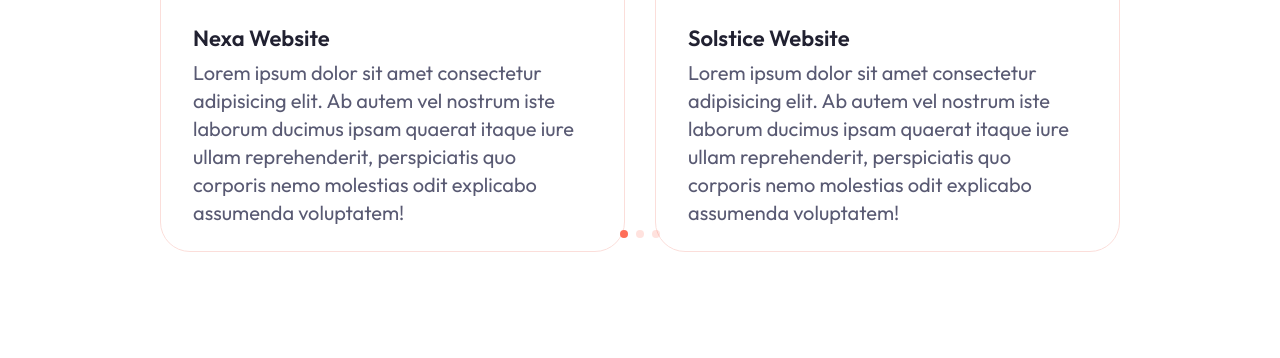
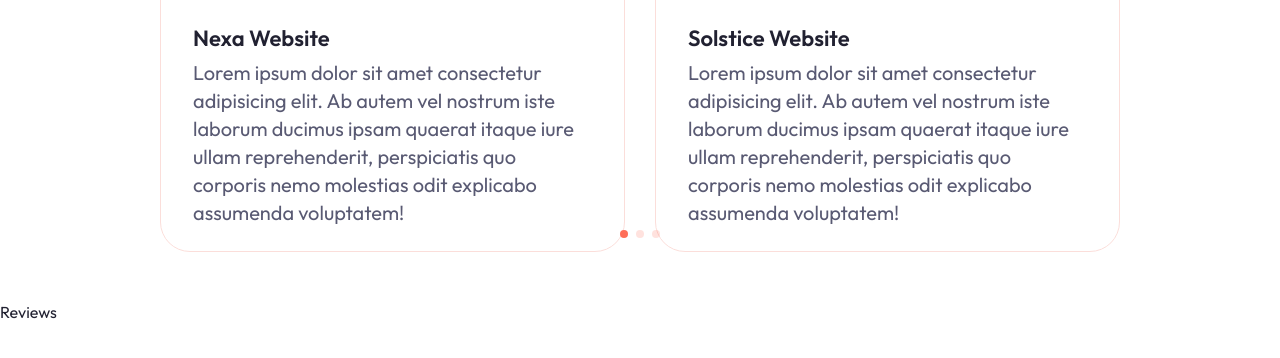
Before and after one commit to huannvictor/huannalmeida-dev, a Next.js app: page / in a window 1280 px wide. Shown: the part 3047-3405 px from the top of the page. Built offline with nearby package versions, Linux system fonts and the light colour scheme.

Commit message:
feat: 'review section' initialized

```diff
--- a/app/page.tsx
+++ b/app/page.tsx
@@ -1,6 +1,7 @@
 import About from "@/components/About";
 import Hero from "@/components/Hero";
 import Services from "@/components/Services";
+import Reviews from "../components/Reviews";
 import Work from "../components/Work";
 
 export default function Home() {
@@ -10,6 +11,7 @@ export default function Home() {
       <About />
       <Services />
       <Work />
+      <Reviews />
     </main>
   );
 }
--- /dev/null
+++ b/components/Reviews.tsx
@@ -0,0 +1,15 @@
+'use client';
+
+import 'swiper/css';
+import 'swiper/css/pagination';
+
+import { Pagination } from 'swiper/modules';
+import { Swiper, SwiperSlide } from 'swiper/react';
+
+const Reviews = () => {
+  return (
+    <div>Reviews</div>
+  )
+}
+
+export default Reviews
```
